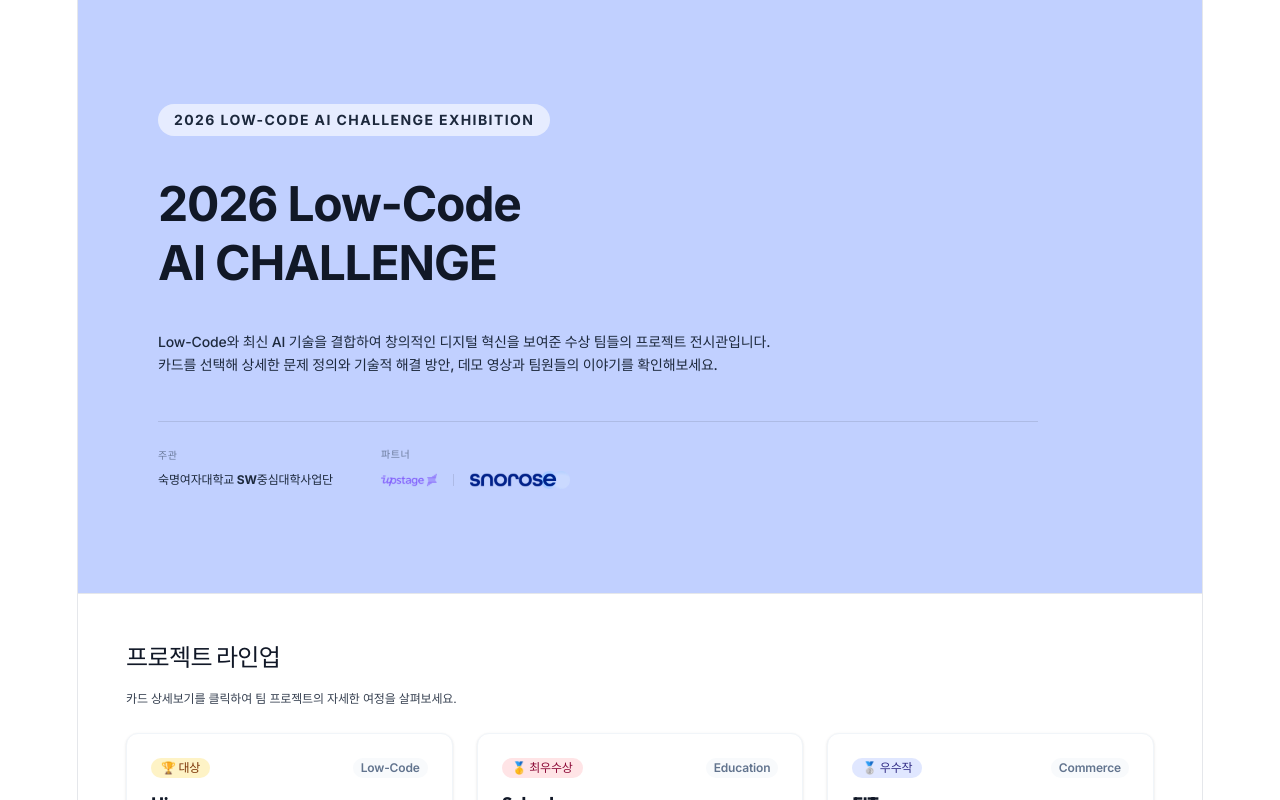
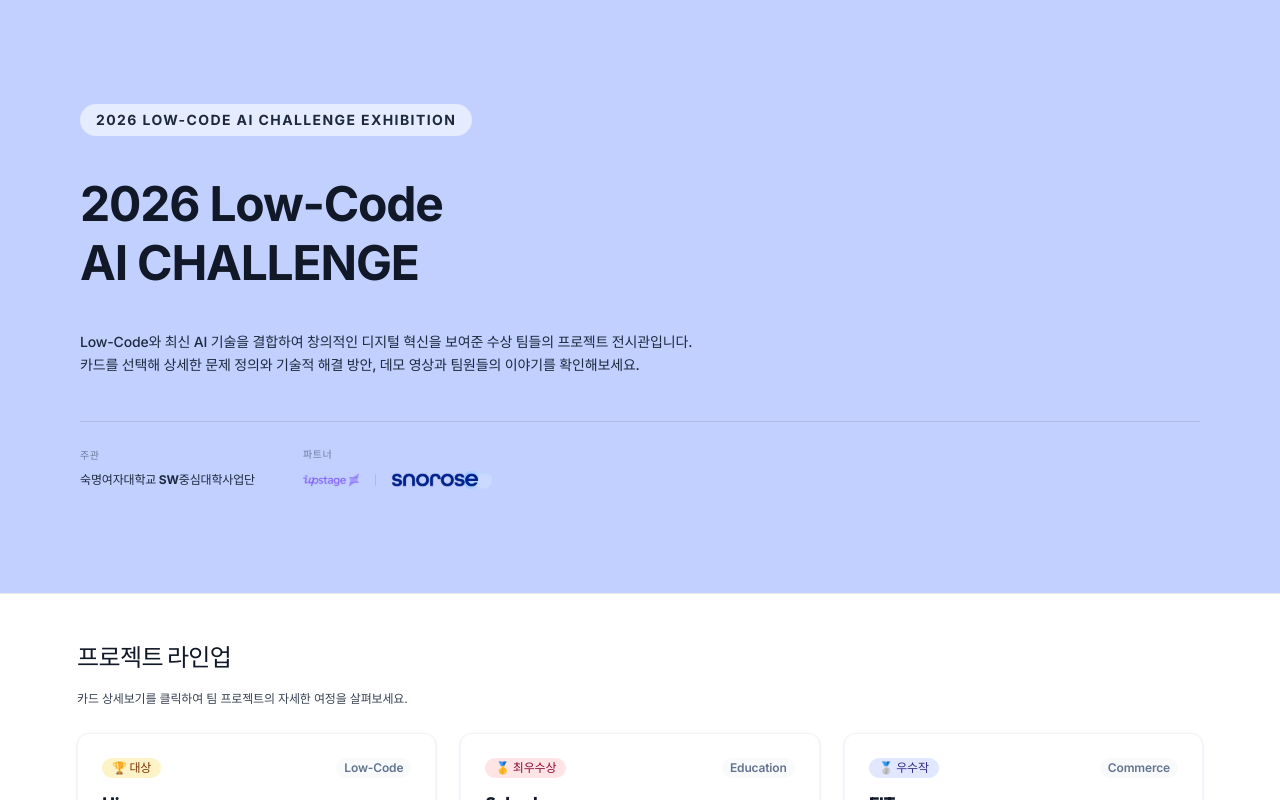
Before and after one commit to snorose/2026-low-code-ai-challenge-exhibition, a React (Vite) app: page / in a window 1280 px wide. Shown: the top 800 px of the page. Built offline with nearby package versions, Linux system fonts and the light colour scheme; a web font is replaced by a local one.

Commit message:
style: 프로젝트 목록 히어로 섹션을 전체 폭으로 조정

```diff
--- a/src/index.css
+++ b/src/index.css
@@ -1,6 +1,7 @@
 @import "tailwindcss";
 
 :root {
+  --layout-max-width: 1126px;
   --text: #374151;
   --text-h: #111827;
   --bg: #ffffff;
@@ -65,15 +66,29 @@
 
 body {
   margin: 0;
+  min-width: 360px;
+  overflow-x: clip;
   background-color: var(--bg);
 }
 
+.full-bleed {
+  width: 100vw;
+  margin-inline: calc(50% - 50vw);
+  box-sizing: border-box;
+}
+
+@media (max-width: 360px) {
+  .full-bleed {
+    width: 360px;
+    margin-inline: calc(50% - 180px);
+  }
+}
+
 #root {
-  width: 1126px;
+  width: var(--layout-max-width);
   max-width: 100%;
   margin: 0 auto;
   text-align: center;
-  border-inline: 1px solid var(--border);
   min-height: 100svh;
   display: flex;
   flex-direction: column;
@@ -136,20 +151,6 @@ code {
   border: 1px solid var(--accent-border);
 }
 
-::-webkit-scrollbar {
-  width: 8px;
-}
-::-webkit-scrollbar-track {
-  background: var(--bg);
-}
-::-webkit-scrollbar-thumb {
-  background: #c1d0ff;
-  border-radius: 4px;
-}
-::-webkit-scrollbar-thumb:hover {
-  background: var(--accent);
-}
-
 .neo-btn-primary {
   display: inline-flex;
   align-items: center;
--- a/src/pages/ProjectList.jsx
+++ b/src/pages/ProjectList.jsx
@@ -5,9 +5,9 @@ import { ArrowRight } from "lucide-react";
 
 function ProjectList({ projects, onSelectProject }) {
   return (
-    <main className="mx-auto w-full text-left relative overflow-hidden">
-      <section className="relative overflow-hidden border-b border-(--border) bg-[#c1d0ff] text-black p-8 py-16 min-[561px]:p-16 min-[561px]:py-22 min-[901px]:p-20 min-[901px]:py-26 flex flex-col justify-center select-none">
-        <div className="relative z-10 max-w-220 flex flex-col items-start gap-5 w-full">
+    <main className="mx-auto w-full text-left relative">
+      <section className="full-bleed relative overflow-hidden border-b border-(--border) bg-[#c1d0ff] text-black px-8 py-16 min-[561px]:px-16 min-[561px]:py-22 min-[901px]:px-20 min-[901px]:py-26 flex flex-col justify-center select-none">
+        <div className="relative z-10 mx-auto max-w-(--layout-max-width) flex flex-col items-start gap-5 w-full">
           <span className="inline-flex items-center gap-1.5 rounded-full bg-white/60 px-4 py-1.5 text-xs min-[901px]:text-sm font-bold tracking-widest text-slate-800 uppercase">
             2026 LOW-CODE AI CHALLENGE EXHIBITION
           </span>
@@ -59,7 +59,7 @@ function ProjectList({ projects, onSelectProject }) {
       </section>
 
       <section
-        className="box-border p-5 min-[561px]:p-8 min-[901px]:p-12"
+        className="box-border py-5 min-[561px]:py-8 min-[901px]:py-12"
         aria-label="프로젝트 전시회 라인업"
       >
         <div className="mb-6 flex flex-col gap-1.5">
```
